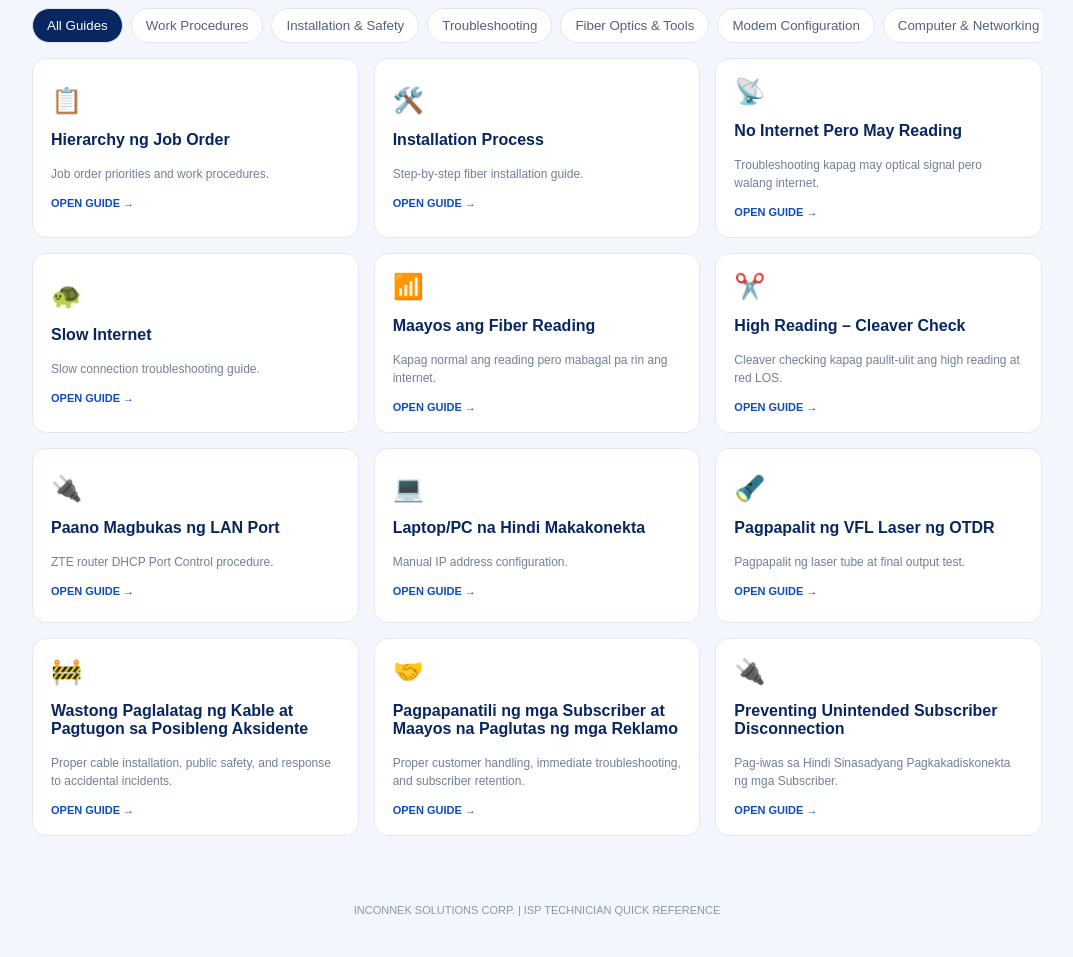
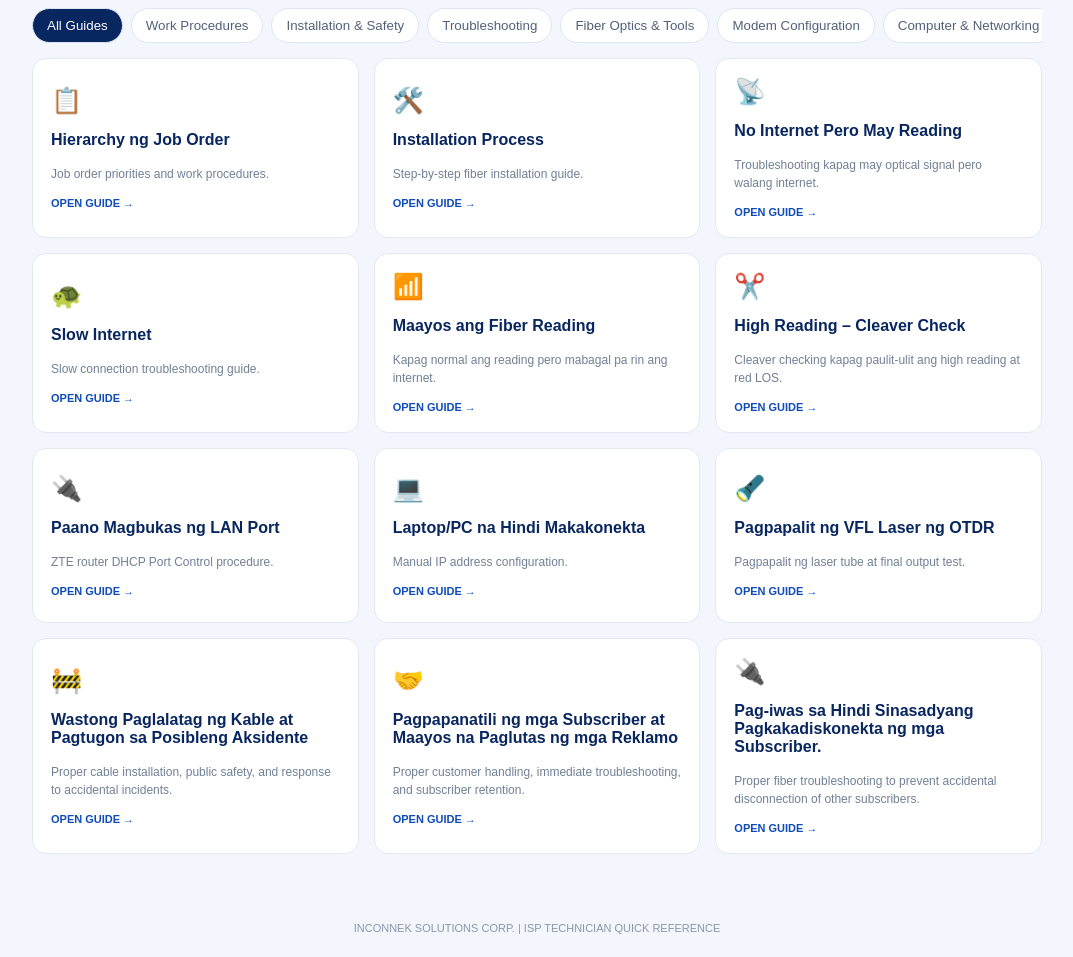
Before and after one commit to yanaborja610-hub/inconnek_cheat_sheet, a plain HTML site: page index.html in a window 1280 px wide. Shown: the part 541-1498 px from the top of the page, without its empty margins (103-1176 px from the left). Drawn offline with Linux system fonts and the light colour scheme.

Commit message:
Updated title and description of last entry

```diff
--- a/index.html
+++ b/index.html
@@ -643,10 +643,10 @@
 
 
 			{
-   			 	title: "Preventing Unintended Subscriber Disconnection",
+   			 	title: "Pag-iwas sa Hindi Sinasadyang Pagkakadiskonekta ng mga Subscriber.",
     			category: "Troubleshooting & Repair",
     			icon: "🔌",
-    			description: "Pag-iwas sa Hindi Sinasadyang Pagkakadiskonekta ng mga Subscriber.",
+    			description: "Proper fiber troubleshooting to prevent accidental disconnection of other subscribers.",
 
     			steps: [
         			["Paunang Pagsusuri sa Linya ng Koneksyon", "• Suriin ang signal reading ng subscriber upang matukoy ang pinagmulan ng problema.<br>• Tukuyin ang tamang NAP, cassette, at port ng customer.<br>• Alamin kung may ibang active subscribers na gumagamit ng parehong cassette."],
```
